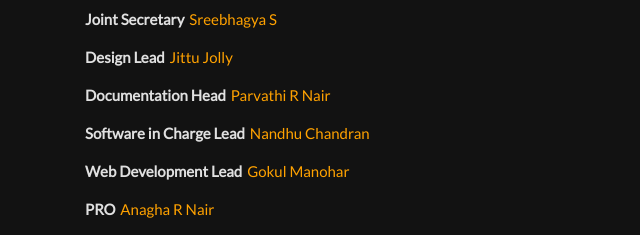
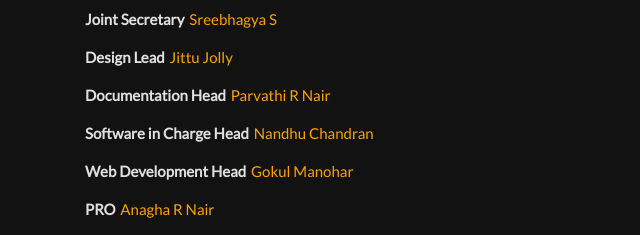
Before and after one commit to gokulmanohar/PRODDEC-Official-Website, a plain HTML site: page about.html in a window 1280 px wide. Shown: the part 880-1115 px from the top of the page, 0-640 px from the left. Drawn offline with nearby package versions, Linux system fonts and the light colour scheme.

Commit message:
Update about.html

```diff
--- a/about.html
+++ b/about.html
@@ -123,8 +123,8 @@
                             <b>Joint Secretary</b> <a href="mailto: sreebhagyas15@gmail.com">Sreebhagya S</a><br>
                             <b>Design Lead</b> <a href="mailto: jittujolly12@gmail.com">Jittu Jolly</a><br>
                             <b>Documentation Head</b> <a href="mailto: parulachu01@gmail.com">Parvathi R Nair</a><br>
-                            <b>Software in Charge Lead</b> <a href="mailto: nanduchandran121@gmail.com">Nandhu Chandran</a><br>
-                            <b>Web Development Lead</b> <a href="mailto: gokulmanohar7@gmail.com">Gokul Manohar</a><br>
+                            <b>Software in Charge Head</b> <a href="mailto: nanduchandran121@gmail.com">Nandhu Chandran</a><br>
+                            <b>Web Development Head</b> <a href="mailto: gokulmanohar7@gmail.com">Gokul Manohar</a><br>
                             <b>PRO</b> <a href="mailto: anagharnair20@gmail.com">Anagha R Nair</a><br>
                             <b>Social Media Maintenance</b> <a href="mailto: krishnamidhun13@gmail.com">Midhun Krishna</a><br>
                             <b>V-CEC Lead</b> <a href="mailto: karunsaji4@gmail.com">Karun S</a><br>
```
